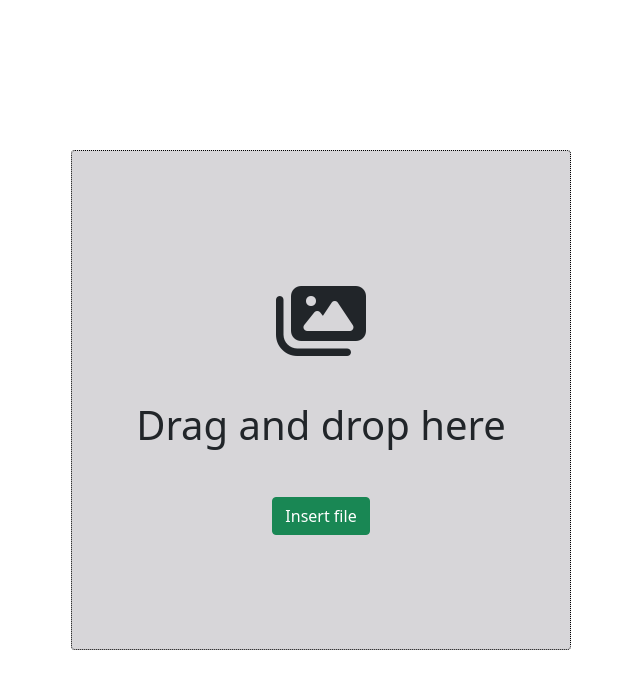
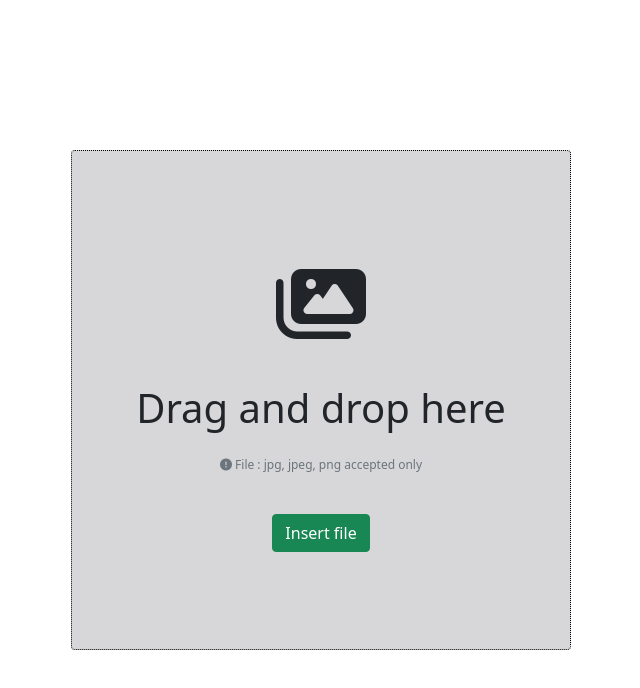
Before and after one commit to RatanHussain/Drag-and-Drop, a plain HTML site: page index.html in a window 1280 px wide. Shown: the whole page, without its empty margins (319-959 px from the left). Drawn offline with nearby package versions, Linux system fonts and the light colour scheme.

Commit message:
add a attention

```diff
--- a/index.html
+++ b/index.html
@@ -38,6 +38,9 @@
 				height: 100%;
 				width: auto;
 			}
+			.des{
+				font-size: 12px;
+			}
 		</style>
 	</head>
 	<body>
@@ -45,6 +48,7 @@
 			<div id="dragArea" class="dragArea rounded">
 				<i id="icon" class="fa-solid fa-images fa-5x my-3"></i>
 				<h1 id="dragText" class="my-4">Drag and drop here</h1>
+				<p class="text-muted des"><i class="fa-solid fa-circle-exclamation"></i> File : jpg, jpeg, png accepted only</p>
 				<button id="showBtn" class="btn btn-success mt-4">Insert file</button>
 				<input hidden type="file" id="inputBtn" name="" id="inputFile" />
 			</div>
```
